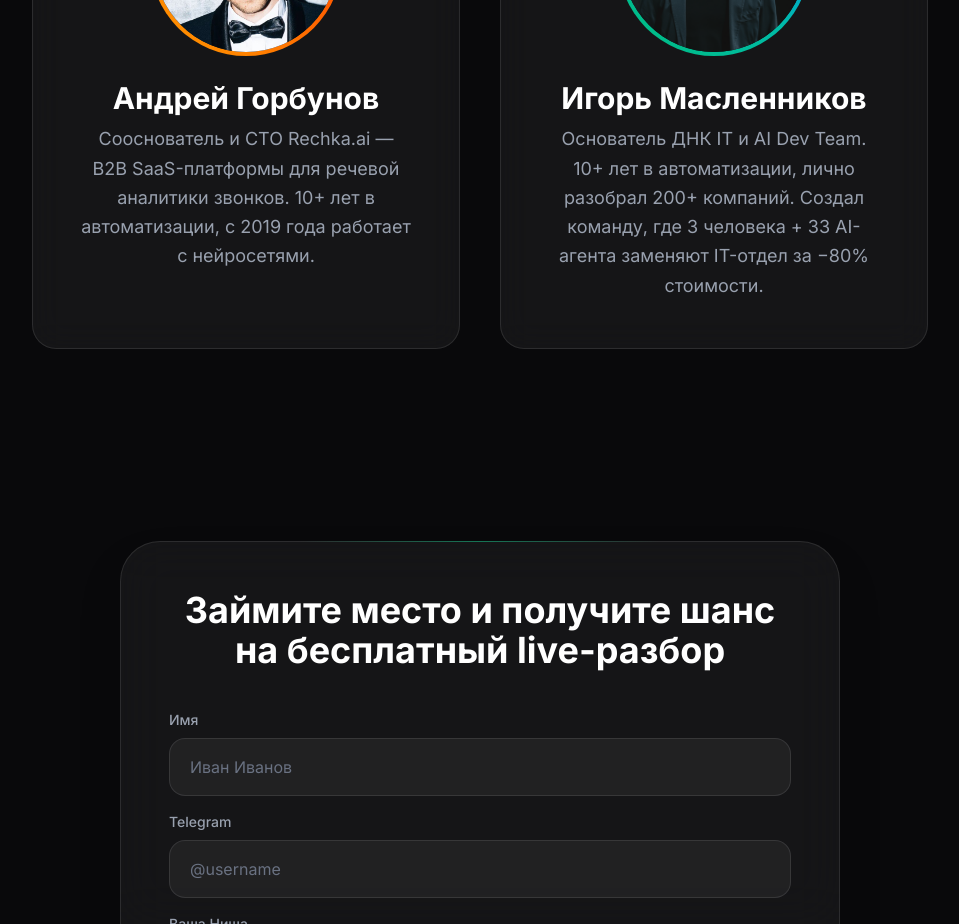
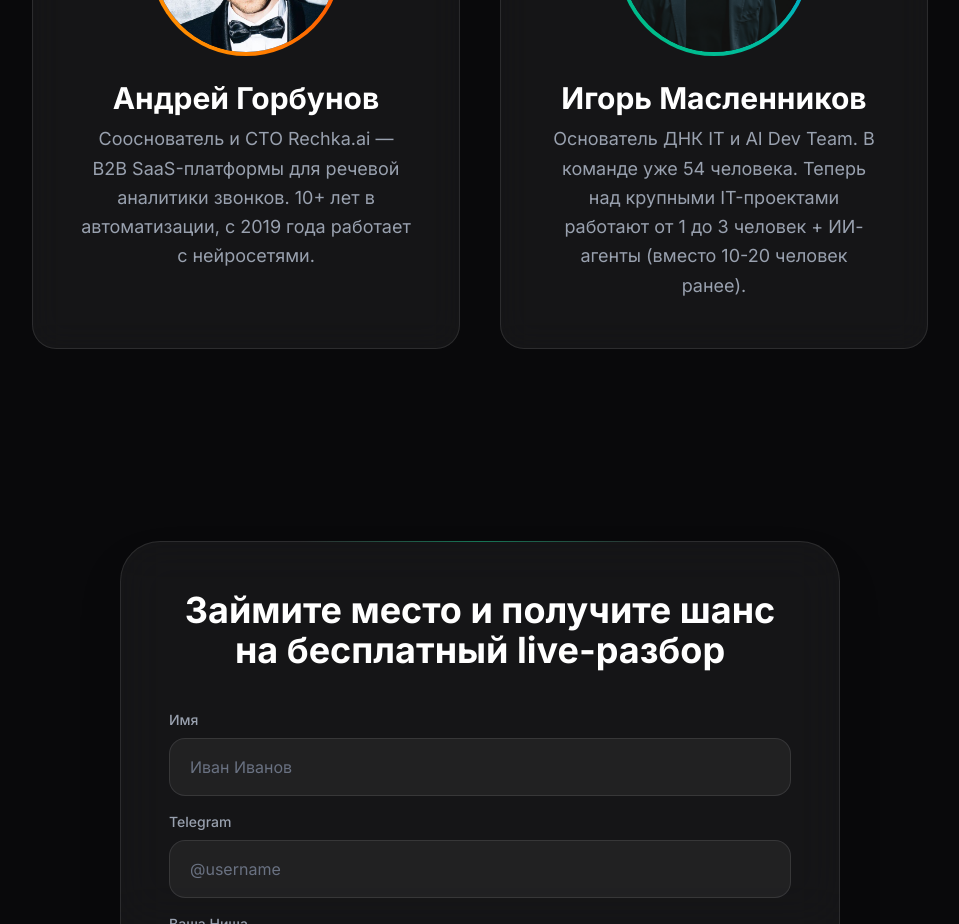
Before and after one commit to maslennikov-ig/eventland, a Next.js app: page / in a window 1280 px wide. Shown: the part 4580-5504 px from the top of the page, without its empty margins (160-1119 px from the left). Built offline with nearby package versions, Linux system fonts and the light colour scheme.

Commit message:
content: update Igor's bio with accurate team size and project dynamics

```diff
--- a/app/page.tsx
+++ b/app/page.tsx
@@ -62,8 +62,8 @@ export default function LandingPage() {
     },
     {
       name: 'Игорь Масленников',
-      bio: 'Основатель ДНК IT и AI Dev Team. 10+ лет в автоматизации, лично разобрал 200+ компаний. Создал команду, где 3 человека + 33 AI-агента заменяют IT-отдел за −80% стоимости.',
-      achievements: ['200+ глубоких разборов бизнесов', '1000+ клиентов через ДНК IT', 'AI Dev Team: 3 человека + 33 агента'],
+      bio: 'Основатель ДНК IT и AI Dev Team. В команде уже 54 человека. Теперь над крупными IT-проектами работают от 1 до 3 человек + ИИ-агенты (вместо 10-20 человек ранее).',
+      achievements: ['200+ глубоких разборов бизнесов', '1000+ клиентов через ДНК IT', 'Крупный проект: 1-3 чел. + ИИ вместо 20'],
       gradient: 'from-emerald-500 via-teal-500 to-blue-500',
       photo: '/speakers/igor.png',
     },
```
